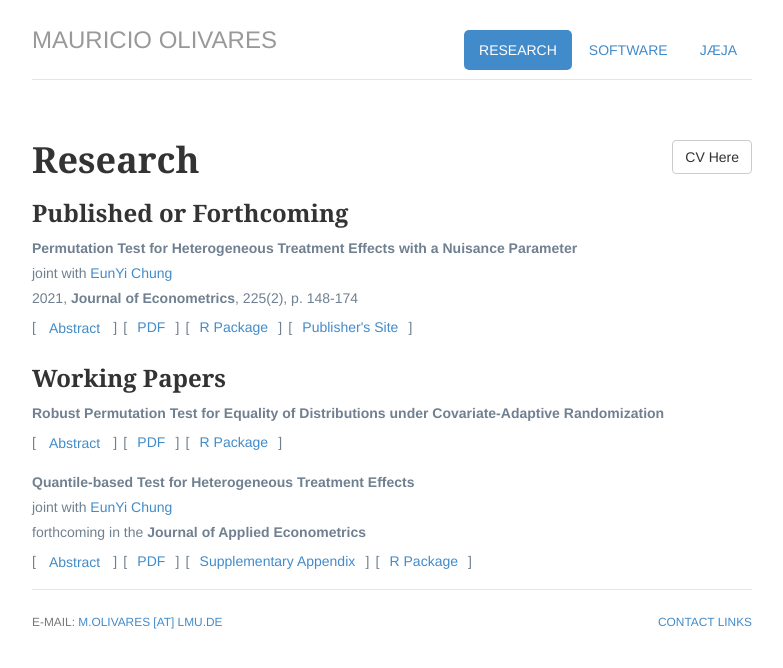
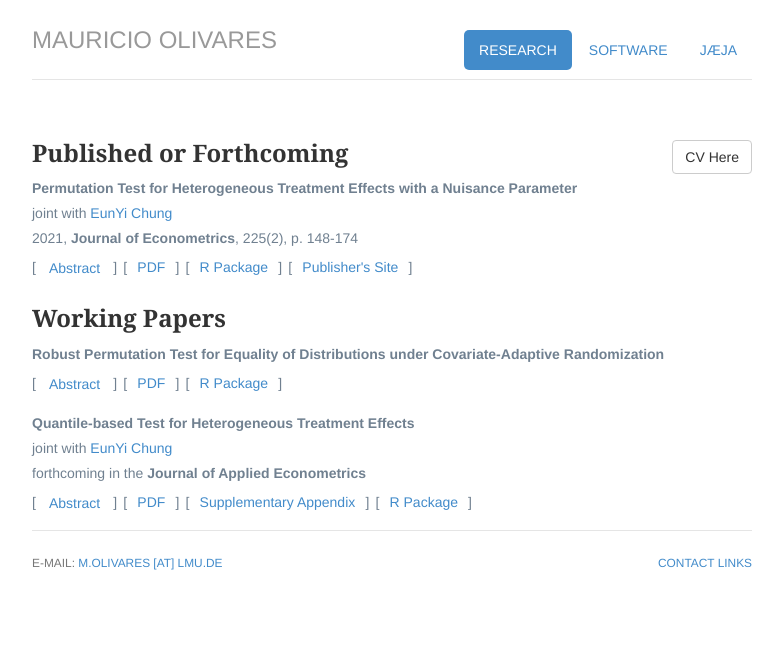
Before and after one commit to mauolivares/mauolivares.github.io, a Jekyll site: the page built from research/index.html, in a window 1280 px wide. Shown: the top 668 px of the page, without its empty margins (248-1031 px from the left). Built offline with Jekyll 4.4.1, drawn with Linux system fonts in a browser that asks for light colours.

Commit message:
New title page

```diff
--- a/research/index.html
+++ b/research/index.html
@@ -11,10 +11,9 @@ description: Mauricio Olivares' research page.
 ---
 <div class="row marketing">
 			<div>
+
 				<a href="/files/Vitae_Feb2023.pdf" class="btn btn-default pull-right" title="Download CV as PDF">CV Here</a>
-				<span itemprop="reserach"><h1>Research</h1></span>
-
-				<h3>Published or Forthcoming</h3>
+				<span itemprop="reserach"><h3>Published or Forthcoming</h3></span>
 
 				<p style="color:#708090;"><strong>Permutation Test for Heterogeneous Treatment Effects with a Nuisance Parameter</strong>
 				<br>joint with <a href="https://sites.google.com/a/illinois.edu/eunyichung/">EunYi Chung</a>
```
